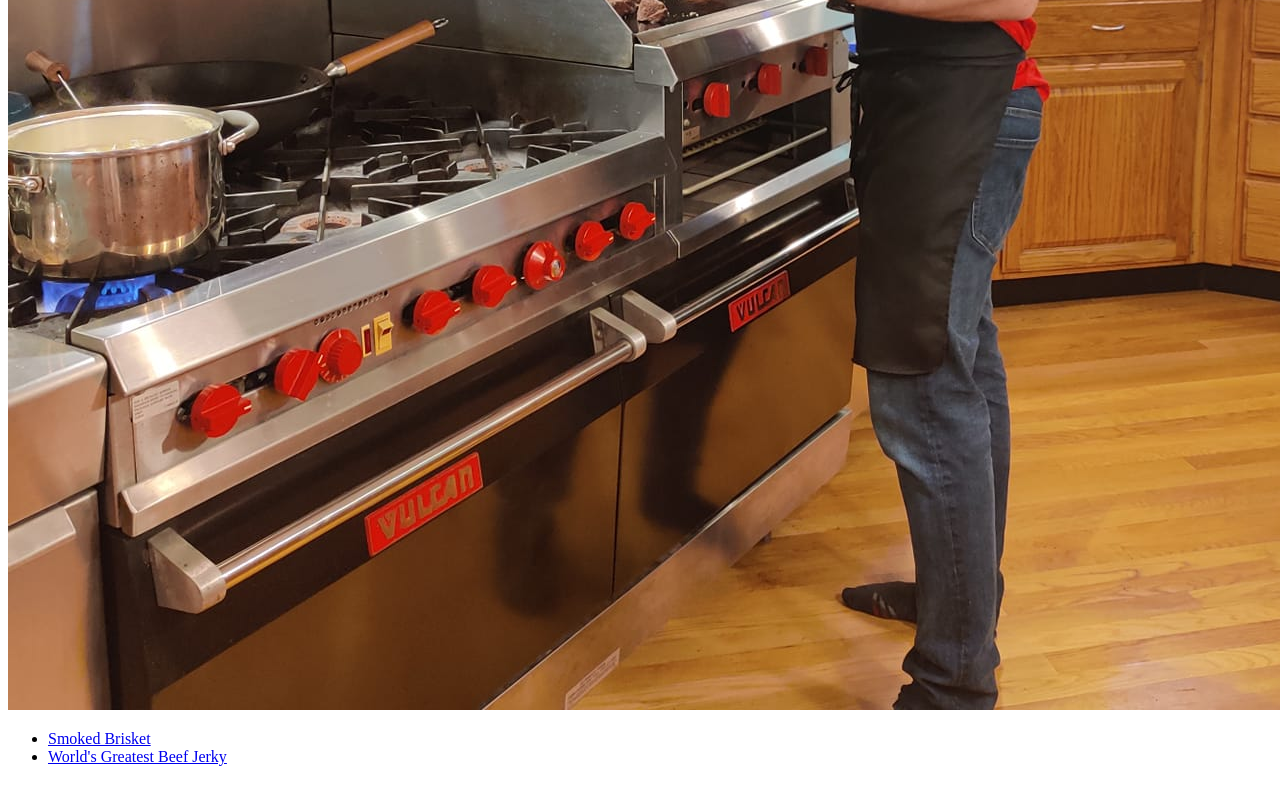
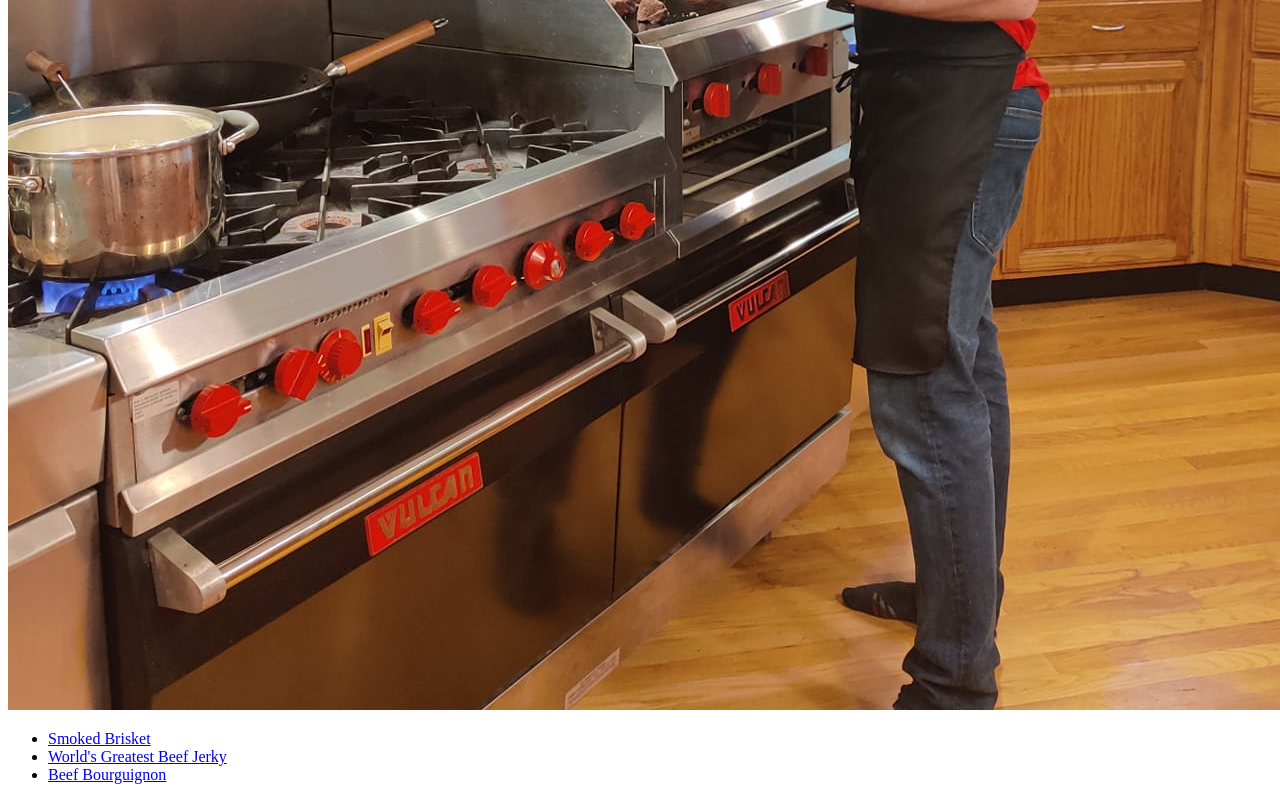
Before and after one commit to MarkPepin/odin-recipes, a plain HTML site: page index.html in a window 1280 px wide. Shown: the part 810-1610 px from the top of the page. Drawn offline with Linux system fonts and the light colour scheme.

Commit message:
Add beef-bourguignon.html

```diff
--- a/index.html
+++ b/index.html
@@ -12,6 +12,7 @@
         <ul>
             <li><a href="recipes/smoked-brisket.html">Smoked Brisket</a></li>
             <li><a href="recipes/beef-jerky.html">World's Greatest Beef Jerky</a></li>
+            <li><a href="recipes/beef-bourguignon.html">Beef Bourguignon</a></li>
         </ul>
 </body>
 </html>
```
